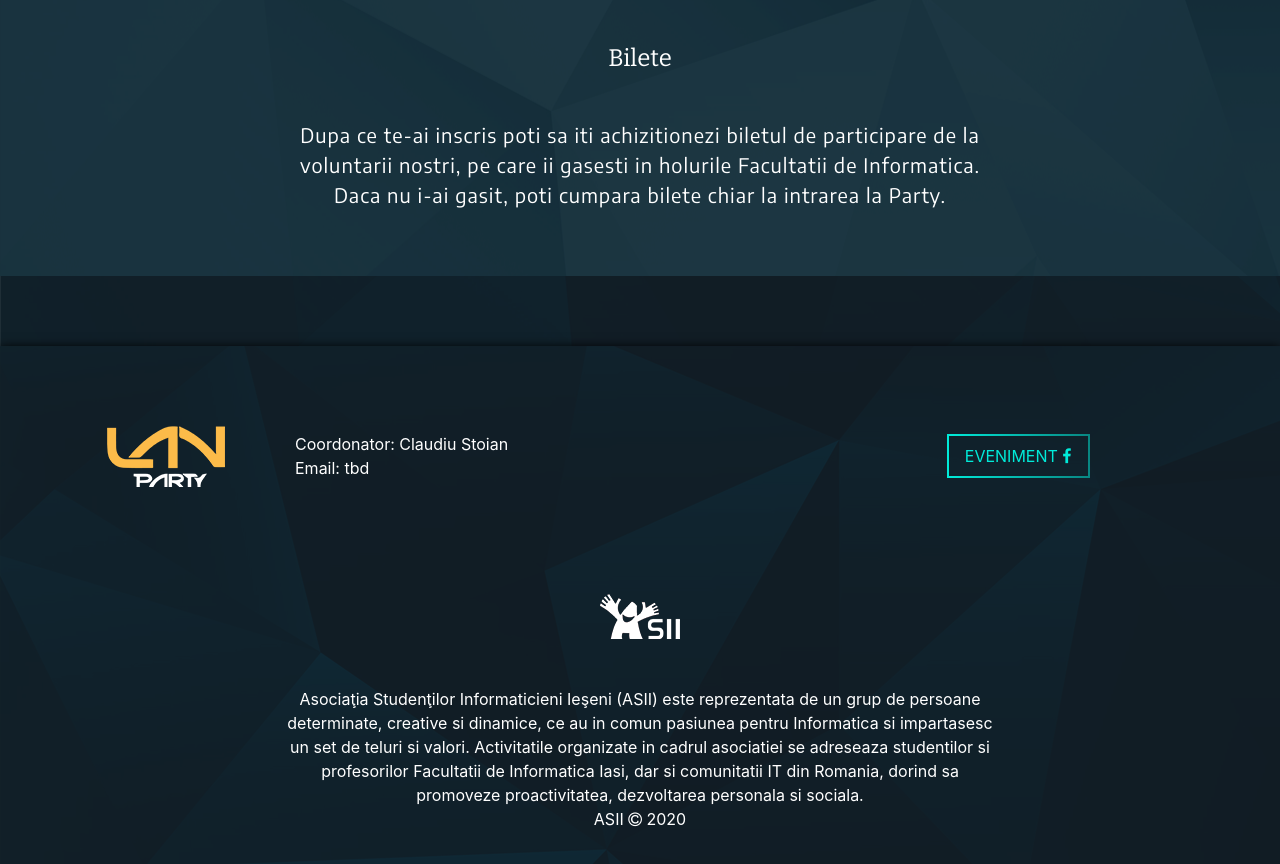
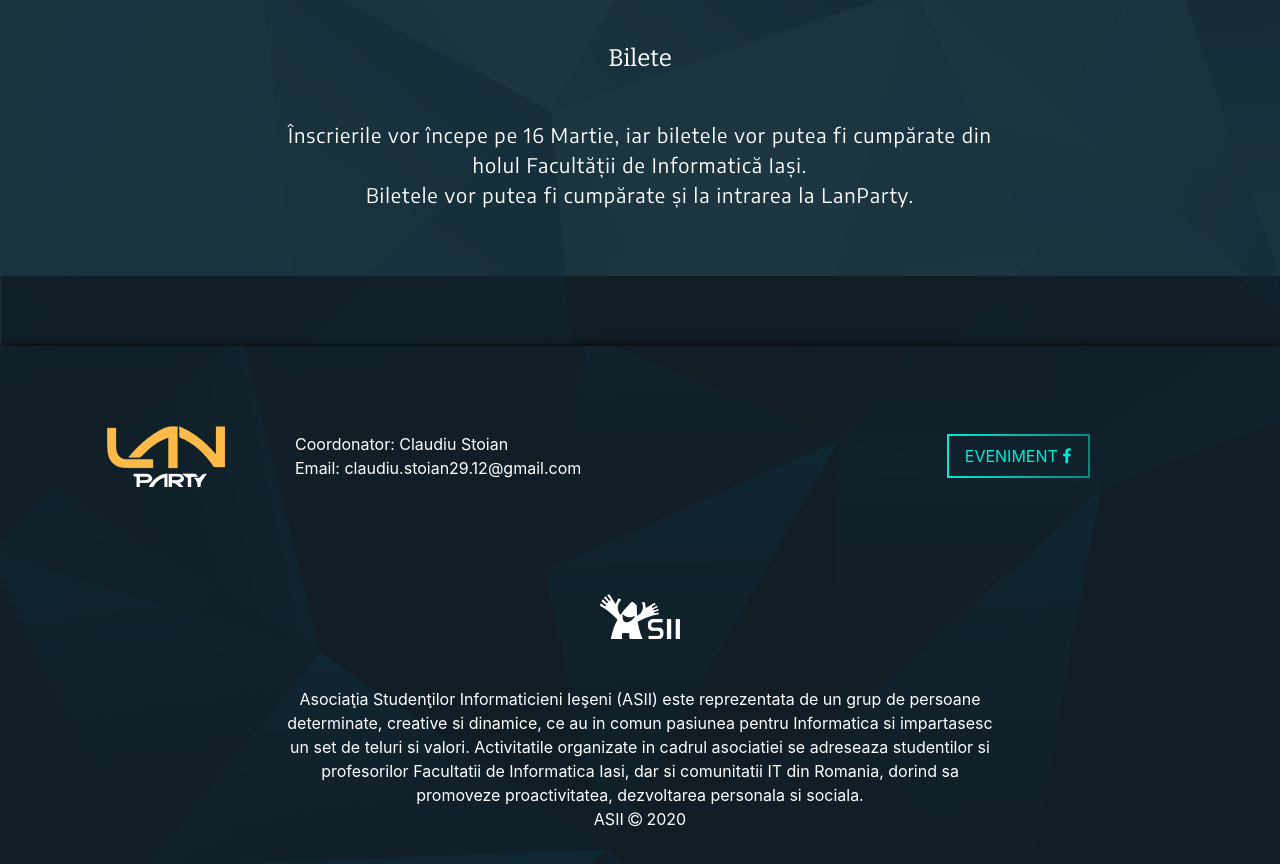
Before and after one commit to robbyyt/LANPARTY, a website: page index.html in a window 1280 px wide. Shown: the part 2940-3804 px from the top of the page. Drawn offline with nearby package versions, Linux system fonts and the light colour scheme.

Commit message:
text changes

```diff
--- a/index.html
+++ b/index.html
@@ -124,9 +124,9 @@
         <div class="row tickets">
           <div class="col-xl-8 col-lg-8 col-md-8 col-sm-8 col-8 mx-auto mb-3 text"
                style="line-height: 30px;letter-spacing: 1px;">
-              Dupa ce te-ai inscris poti sa iti achizitionezi biletul de participare de la voluntarii nostri, pe care ii
-              gasesti in holurile
-              Facultatii de Informatica. Daca nu i-ai gasit, poti cumpara bilete chiar la intrarea la Party.
+               Înscrierile vor începe pe 16 Martie,
+               iar biletele vor putea fi cumpărate din holul Facultății de Informatică Iași.<br>
+               Biletele vor putea fi cumpărate și la intrarea la LanParty.
           </div>
         </div>
 
@@ -145,7 +145,7 @@
           <div class="col-xl-4 col-lg-4 col-md-4 col-sm-4 col-4 text-white align-left my-auto " id="coordonator">
             Coordonator: Claudiu Stoian
             <br>
-            Email: tbd
+            Email: claudiu.stoian29.12@gmail.com
           </div>
           <div class="col-xl-5 col-lg-5 col-md-5 col-sm-5 col-5 align-right my-auto">
             <div class="col-xl-12 my-5 pr-2">
```
Also changed, not shown: regulament.html (+1 -1 lines).
